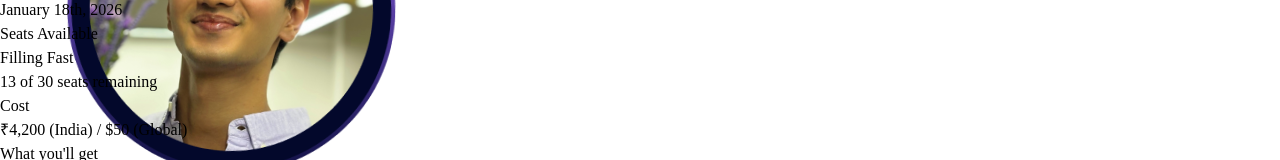
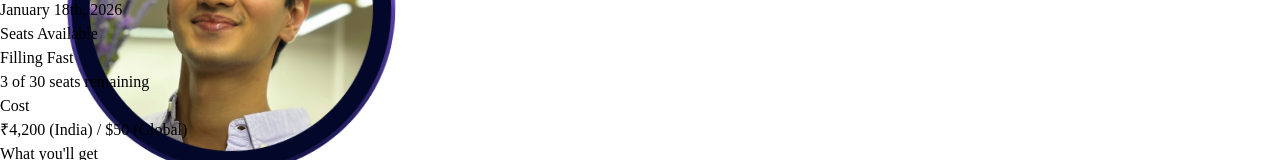
Before and after one commit to launchanyway/LaunchAnyway-v1, a React (Vite) app in the folder client/: page / in a window 1280 px wide. Shown: the part 3588-3748 px from the top of the page. Built offline with nearby package versions, Linux system fonts and the light colour scheme.

Commit message:
Updated home.tsx

```diff
--- a/client/src/pages/home.tsx
+++ b/client/src/pages/home.tsx
@@ -183,7 +183,7 @@ const EnrollmentModal = ({ isOpen, onClose, onSuccess }: { isOpen: boolean, onCl
               </button>
               <div className="relative z-10 -mt-1">
                 <h2 className="text-xl md:text-2xl font-medium font-inter text-white mb-1 md:mb-2">Apply now</h2>
-                <p className="text-white/60 text-[12px] md:text-sm font-medium">Batch starts Jan 18th • 13 seats left</p>
+                <p className="text-white/60 text-[12px] md:text-sm font-medium">Batch starts Jan 18th • 3 seats left</p>
               </div>
             </div>
 
@@ -763,13 +763,13 @@ export default function Home() {
                   <div className="h-2 bg-black/5 rounded-full overflow-hidden">
                     <motion.div
                       initial={{ width: 0 }}
-                      animate={{ width: "43%" }}
+                      animate={{ width: "90%" }}
                       transition={{ duration: 1, ease: "easeOut", delay: 0.3 }}
                       className="h-full bg-gradient-to-r from-orange-500 to-red-500 rounded-full"
                     />
                   </div>
                   <p className="text-[11px] font-semibold text-gray-700 mt-1.5">
-                    13 of 30 seats remaining
+                    3 of 30 seats remaining
                   </p>
                 </div>
               </div>
```
